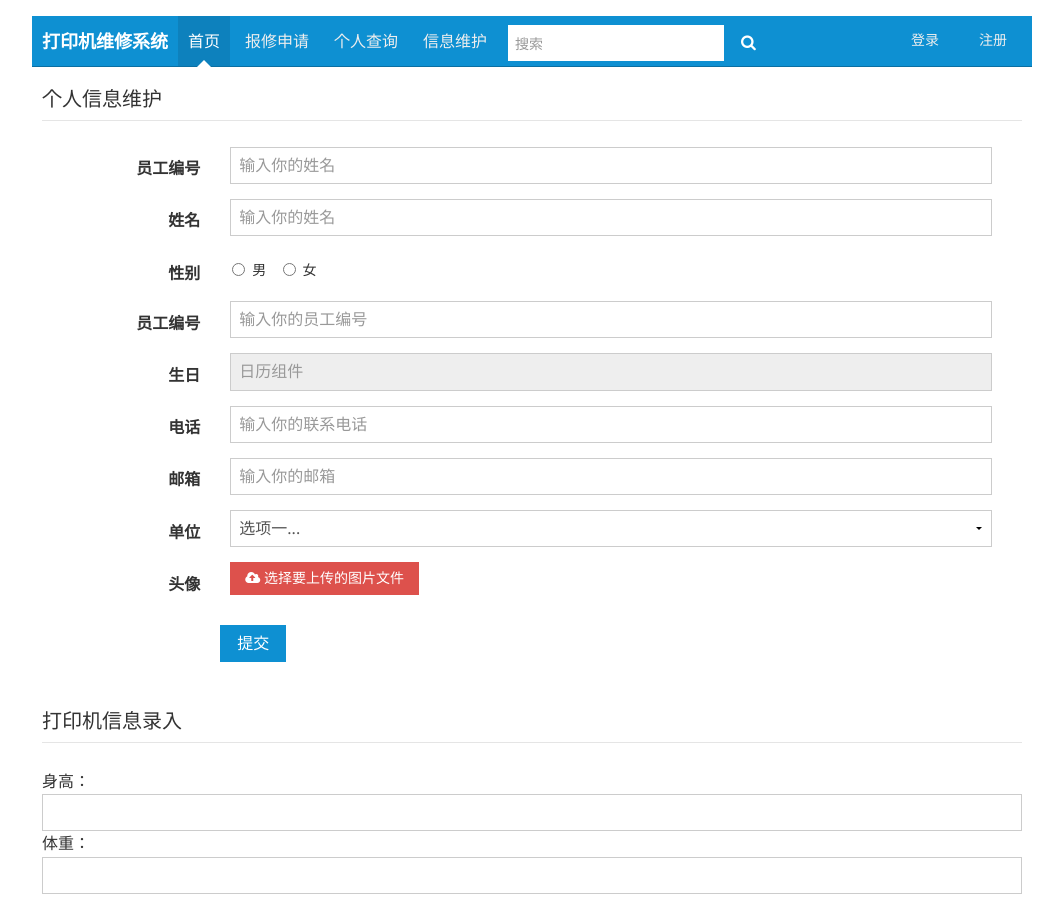
After one commit to lightlogic5/lhshuser, a Django app: template users/templates/employee.html in a window 1280 px wide. The commit adds this page. Shown: the whole page, without its empty margins (108-1171 px from the left). Run offline with Django 3.2, Linux system fonts and the light colour scheme; the template is opened without the code that fills it, so the values that code supplies are empty.

Commit message:
修改user一对一外键

```diff
--- a/lhshuser/settings.py
+++ b/lhshuser/settings.py
@@ -46,7 +46,8 @@ INSTALLED_APPS = [
 # AUTH_USER_MODEL = 'users.UserProfile'
 
 AUTHENTICATION_BACKENDS = [
-    'users.views.CustomBackend',
+    'django.contrib.auth.backends.ModelBackend',
+    # 'users.views.CustomBackend',
 ]
 
 MIDDLEWARE = [
--- a/lhshuser/urls.py
+++ b/lhshuser/urls.py
@@ -26,4 +26,5 @@ urlpatterns = [
     path('logout/', LogoutView.as_view(), name="logout"),
     # path('simpleTodo/', include('todolist.urls')),
     path('polls/', include('printforms.urls')),
+    path('user/', include('users.urls')),
 ]
--- a/templates/base.html
+++ b/templates/base.html
@@ -50,7 +50,7 @@
       <li class="am-active"><a href="/polls/list/">首页</a></li>
       <li><a href="/polls/">报修申请</a></li>
         <li><a href="/polls/">个人查询</a></li>
-        <li><a href="/polls/">信息维护</a></li>
+        <li><a href="/user/">信息维护</a></li>
     </ul>
 
     <form class="am-topbar-form am-topbar-left am-form-inline" role="search">
@@ -68,7 +68,7 @@
     </div>
 
     <div class="am-topbar-right">
-      <button class="am-btn am-btn-primary am-topbar-btn am-btn-sm"><a href="{% url 'login' %}">欢迎你，{{ user.name }}</a></button>
+      <button class="am-btn am-btn-primary am-topbar-btn am-btn-sm"><a href="{% url 'login' %}">欢迎你，{{ user.user_employee.name }}</a></button>
     </div>
 
 
--- a/users/admin.py
+++ b/users/admin.py
@@ -1,5 +1,5 @@
 from django.contrib import admin
 
-from .models import UserProfile
+from .models import Employee
 
-admin.site.register(UserProfile)
+admin.site.register(Employee)
--- a/users/models.py
+++ b/users/models.py
@@ -2,9 +2,13 @@ from django.db import models
 from django.contrib.auth.models import User
 # from django.contrib.auth.models import AbstractUser
 
+class UserProfile(models.Model):
+    employee_id = models.CharField(max_length=100, verbose_name='员工编号')
+    password = models.CharField(max_length=100, verbose_name='密码')
+
 
 class Employee(models.Model):
-    user = models.OneToOneField(User)
+    user = models.OneToOneField(User, on_delete=models.CASCADE, related_name='user_employee')
     name = models.CharField(max_length=100, verbose_name='姓名', null=True, blank=True)
     birthday = models.DateField(verbose_name='生日', null=True, blank=True)
     # employee_id = models.CharField(max_length=20, verbose_name='员工编号')
--- /dev/null
+++ b/users/templates/employee.html
@@ -0,0 +1,112 @@
+{% extends 'base.html' %}
+{% block title %}个人信息维护{% endblock %}
+{% load staticfiles %}
+
+{% block content %}
+    <div class="am-g am-g-fixed">
+            <form class="am-form am-form-horizontal">
+                    <fieldset>
+                      <legend>个人信息维护</legend>
+      <div class="am-u-sm-12">
+          <div class="am-form-group">
+                                <label for="doc-ipt-3" class="am-u-sm-2 am-form-label">员工编号</label>
+                                <div class="am-u-sm-10">
+                                  <input type="text" id="doc-ipt-3" name="user" placeholder="输入你的姓名">
+                                </div>
+                              </div>
+                          <div class="am-form-group">
+                                <label for="doc-ipt-3" class="am-u-sm-2 am-form-label">姓名</label>
+                                <div class="am-u-sm-10">
+                                  <input type="text" id="doc-ipt-3" name="name" placeholder="输入你的姓名">
+                                </div>
+                              </div>
+                              <div class="am-form-group">
+                                    <label for="doc-ipt-3" class="am-u-sm-2 am-form-label">性别</label>
+                                    <div class="am-u-sm-10">
+                                            <label class="am-radio-inline">
+                                                    <input type="radio"  value="" name="docInlineRadio"> 男
+                                                  </label>
+                                                  <label class="am-radio-inline">
+                                                    <input type="radio" name="docInlineRadio"> 女
+                                                  </label>
+                                    </div>
+                                  </div>
+                                  <div class="am-form-group">
+                                        <label for="doc-ipt-3" class="am-u-sm-2 am-form-label">员工编号</label>
+                                        <div class="am-u-sm-10">
+                                          <input type="text" id="doc-ipt-3" placeholder="输入你的员工编号">
+                                        </div>
+                                      </div>
+                                  <div class="am-form-group">
+                                        <label for="doc-ipt-3" class="am-u-sm-2 am-form-label">生日</label>
+                                        <div class="am-u-sm-10">
+                                        <input type="text" class="am-form-field" placeholder="日历组件" id="doc-datepicker" data-am-datepicker readonly required>
+                                        </div>
+                                      </div>
+                          <div class="am-form-group">
+                                <label for="doc-ipt-3" class="am-u-sm-2 am-form-label">电话</label>
+                                <div class="am-u-sm-10">
+                                  <input type="text" id="doc-ipt-3" placeholder="输入你的联系电话">
+                                </div>
+                              </div>
+                              <div class="am-form-group">
+                                <label for="doc-ipt-3" class="am-u-sm-2 am-form-label">邮箱</label>
+                                <div class="am-u-sm-10">
+                                  <input type="email" id="doc-ipt-3" placeholder="输入你的邮箱">
+                                </div>
+                              </div>
+            <div class="am-form-group">
+                    <label for="doc-select-1" class="am-u-sm-2 am-form-label">单位</label>
+                    <div class="am-u-sm-10">
+                    <select id="doc-select-1">
+                      <option value="option1">选项一...</option>
+                      <option value="option2">选项二.....</option>
+                      <option value="option3">选项三........</option>
+                    </select>
+            </div>
+                    <span class="am-form-caret"></span>
+                  </div>
+                  <div class="am-form-group">
+                        <label for="doc-ipt-3" class="am-u-sm-2 am-form-label">头像</label>
+                        <div class="am-u-sm-10">
+                                <div class="am-form-group am-form-file">
+                                        <button type="button" class="am-btn am-btn-danger am-btn-sm">
+                                          <i class="am-icon-cloud-upload"></i> 选择要上传的图片文件</button>
+                                        <input id="doc-form-file" type="file" multiple>
+                                      </div>
+                                      <div id="file-list"></div>
+                        </div>
+                      </div>
+
+
+      </div>
+                          <div class="am-form-group">
+    <div class="am-u-md-offset-2 am-u-md-10">
+      <button type="submit" class="am-btn am-btn-primary">提交</button>
+    </div>
+  </div>
+    {% csrf_token %}
+
+</fieldset>
+<fieldset>
+        <legend>打印机信息录入</legend>
+        身高：<input type="text" />
+        体重：<input type="text" />
+      </fieldset>
+</form>
+</div>
+{% endblock %}
+{% block custom_js %}
+<script>
+        $(function() {
+          $('#doc-form-file').on('change', function() {
+            var fileNames = '';
+            $.each(this.files, function() {
+              fileNames += '<span class="am-badge">' + this.name + '</span> ';
+            });
+            $('#file-list').html(fileNames);
+          });
+        });
+      </script>
+
+{% endblock %}
--- a/users/urls.py
+++ b/users/urls.py
@@ -0,0 +1,8 @@
+from django.urls import path
+
+from .views import UserView
+
+urlpatterns = [
+    # ex: /polls/
+    path('', UserView.as_view(), name='UserView'),
+]
```
Also changed, not shown: users/forms.py (+8 -1 lines), users/views.py (+28 -3 lines), db.sqlite3, printforms/migrations/0001_initial.py (added), users/migrations/0001_initial.py (added), users/migrations/0002_auto_20181220_2011.py (added).
